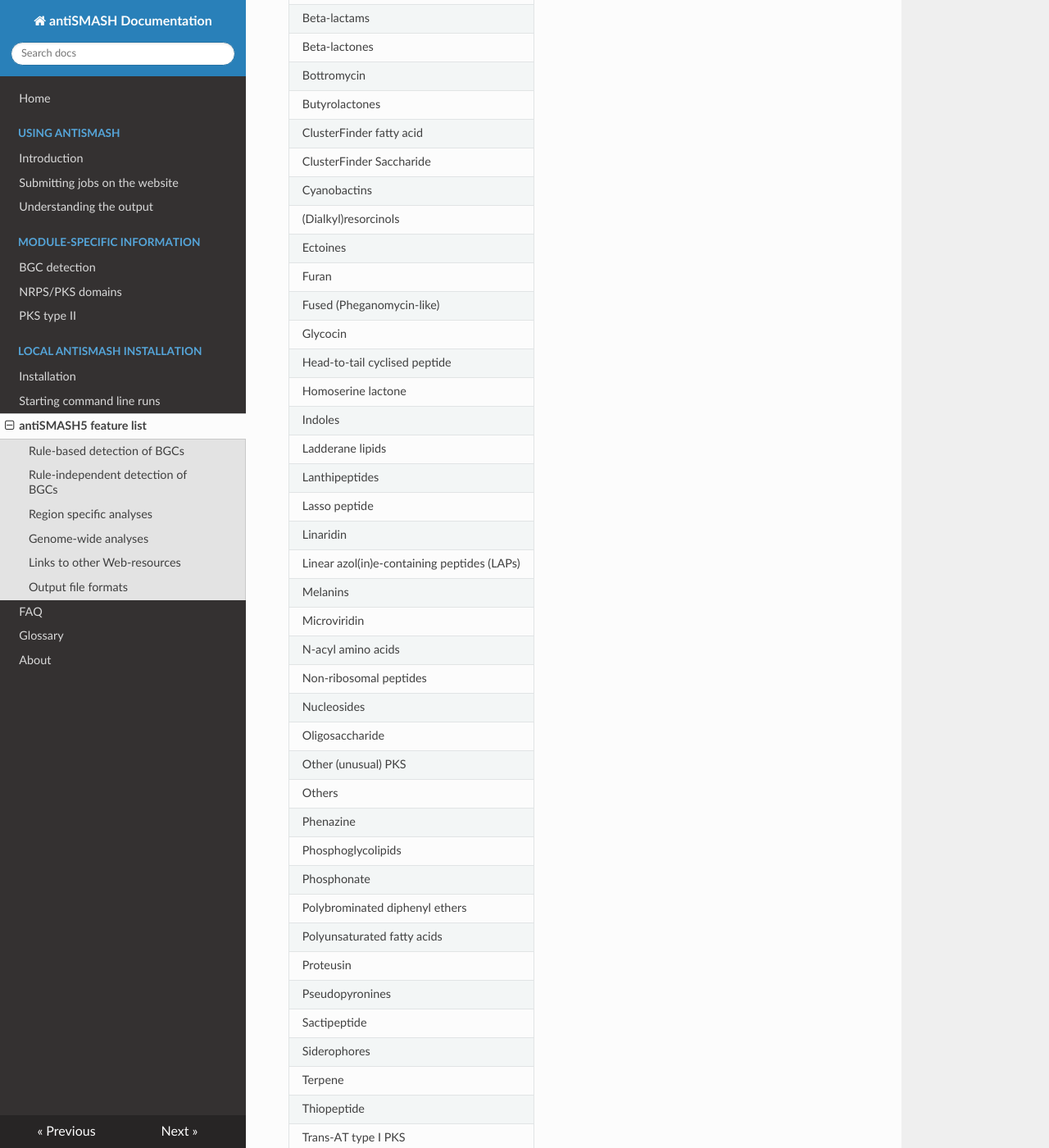
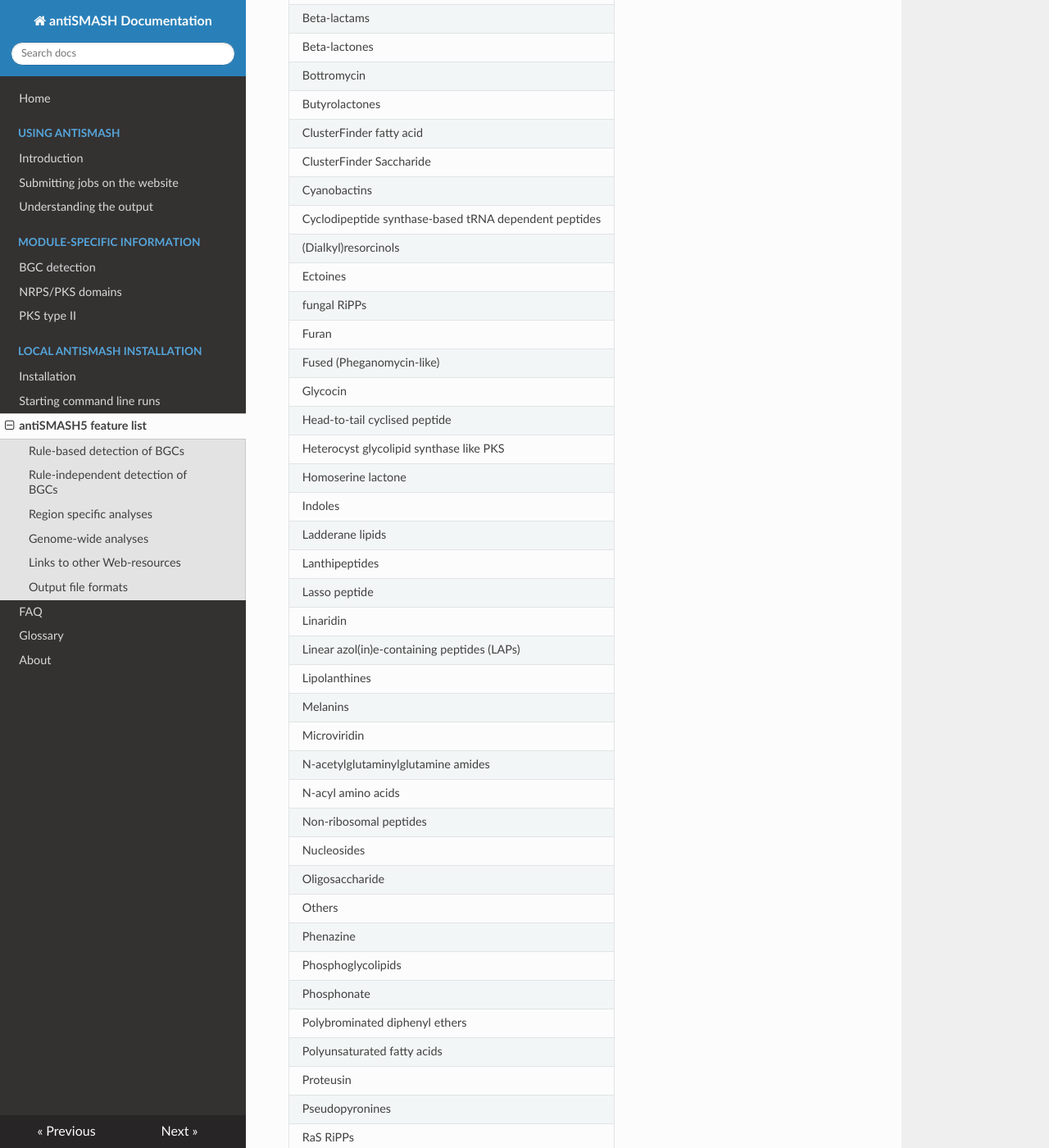
Before and after one commit to antismash/documentation, an MkDocs documentation site: the page built from docs/antiSMASH5features.md, in a window 1280 px wide and 1400 px high, scrolled down 456 px. Shown: the whole window at 82% size. Built offline with MkDocs 1.6.1, drawn with Linux system fonts in a browser that asks for light colours; nearby versions of some CDN libraries.

Commit message:
glossary: Add new CDPS and NAGGN cluster types
Signed-off-by: Kai Blin <kblin@biosustain.dtu.dk>

```diff
--- a/docs/antiSMASH5features.md
+++ b/docs/antiSMASH5features.md
@@ -17,12 +17,15 @@
 | ClusterFinder fatty acid |
 | ClusterFinder Saccharide |
 | Cyanobactins |
+| Cyclodipeptide synthase-based tRNA dependent peptides |
 | (Dialkyl)resorcinols |
 | Ectoines |
+| fungal RiPPs |
 | Furan |
 | Fused (Pheganomycin-like) |
 | Glycocin |
 | Head-to-tail cyclised peptide |
+| Heterocyst glycolipid synthase like PKS |
 | Homoserine lactone |
 | Indoles |
 | Ladderane lipids |
@@ -30,13 +33,14 @@
 | Lasso peptide |
 | Linaridin |
 | Linear azol(in)e-containing peptides (LAPs) |
+| Lipolanthines |
 | Melanins |
 | Microviridin |
+| N-acetylglutaminylglutamine amides |
 | N-acyl amino acids |
 | Non-ribosomal peptides |
 | Nucleosides |
 | Oligosaccharide |
-| Other (unusual) PKS |
 | Others |
 | Phenazine |
 | Phosphoglycolipids |
@@ -45,6 +49,7 @@
 | Polyunsaturated fatty acids |
 | Proteusin |
 | Pseudopyronines |
+| RaS RiPPs |
 | Sactipeptide |
 | Siderophores |
 | Terpene |
```
Also changed, not shown: docs/glossary.md (+2 -0 lines).
